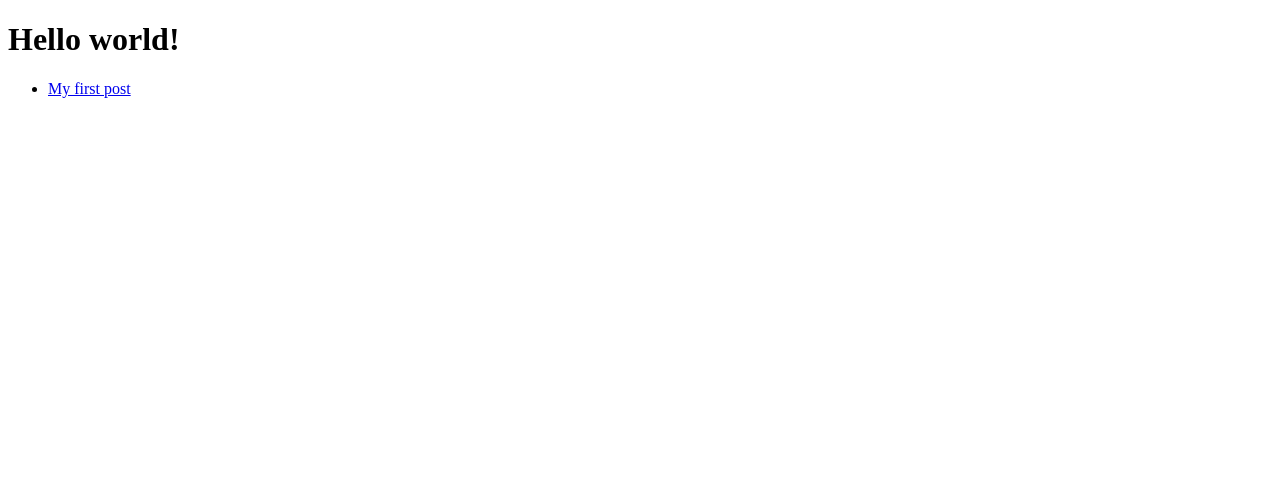
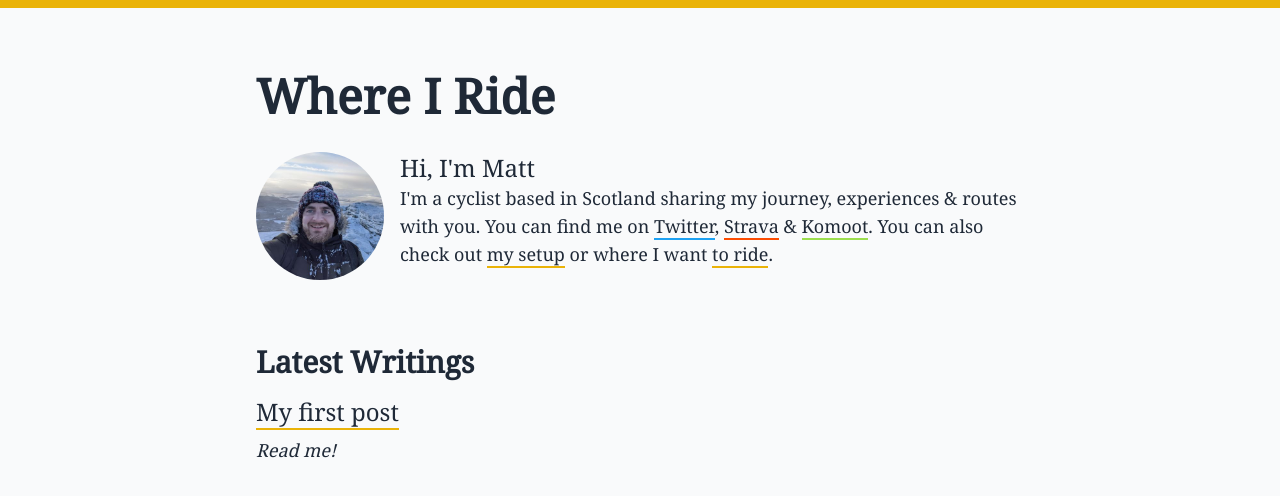
Before and after one commit to mattcorner/whereiride.com, a Next.js app: page / in a window 1280 px wide. Shown: the top 496 px of the page. Built offline with nearby package versions, Linux system fonts and the light colour scheme.

Commit message:
Add bio and style homepage

```diff
--- /dev/null
+++ b/components/Bio.js
@@ -0,0 +1,48 @@
+import Link from "next/link";
+
+export default function Bio() {
+  return (
+    <div className="flex mb-8 md:mb-16">
+      <img
+        src="./images/profile.jpg"
+        className="hidden w-32 h-32 mr-4 rounded-full md:block"
+      />
+      <div className="flex-1 leading-relaxed md:text-lg">
+        <p className="text-2xl">Hi, I'm Matt</p>
+        <p>
+          I'm a cyclist based in Scotland sharing my journey, experiences &
+          routes with you. You can find me on{" "}
+          <a
+            href="https://twitter.com/cornercodes"
+            className="border-twitter border-b-2 hover:text-twitter"
+          >
+            Twitter
+          </a>
+          ,{" "}
+          <a
+            href="https://www.strava.com/athletes/30778675"
+            className="border-strava border-b-2 hover:text-strava"
+          >
+            Strava
+          </a>{" "}
+          &{" "}
+          <a
+            href="https://www.komoot.com/user/1005655042771"
+            className="border-komoot border-b-2 hover:text-komoot"
+          >
+            Komoot
+          </a>
+          . You can also check out{" "}
+          <Link href="/">
+            <a className="border-brand border-b-2 hover:text-brand">my setup</a>
+          </Link>{" "}
+          or where I want{" "}
+          <Link href="/">
+            <a className="border-brand border-b-2 hover:text-brand">to ride</a>
+          </Link>
+          .
+        </p>
+      </div>
+    </div>
+  );
+}
--- a/components/Post.js
+++ b/components/Post.js
@@ -1,6 +1,6 @@
 export default function Post({ title, description, date, content }) {
   return (
-    <article>
+    <article className="prose">
       <h2>{title}</h2>
       <span>{description}</span>
       <p>{date}</p>
--- a/package.json
+++ b/package.json
@@ -10,6 +10,7 @@
   "license": "ISC",
   "dependencies": {
     "autoprefixer": "^10.2.1",
+    "fontsource-noto-serif": "^4.0.0",
     "next": "^10.0.5",
     "postcss": "^8.2.3",
     "react": "^17.0.1",
--- a/pages/_app.js
+++ b/pages/_app.js
@@ -1,7 +1,14 @@
-import "tailwindcss/tailwind.css";
+import "../styles/globals.css";
+import "fontsource-noto-serif/latin.css";
 
 function MyApp({ Component, pageProps }) {
-  return <Component {...pageProps} />;
+  return (
+    <div className="py-8 font-serif antialiased border-t-8 border-brand md:py-16">
+      <div className="mx-4 md:mx-auto md:max-w-3xl">
+        <Component {...pageProps} />
+      </div>
+    </div>
+  );
 }
 
 export default MyApp;
--- a/pages/index.js
+++ b/pages/index.js
@@ -1,25 +1,37 @@
 import { getAllPosts } from "@api";
 import Link from "next/link";
+import Bio from "@components/Bio";
 
-export default function Home(props) {
+export default function Home({ posts }) {
   return (
-    <div>
-      <h1>Hello world!</h1>
-      <ul>
-        {props.posts.map((post) => (
-          <li key={post.slug}>
-            <Link href={`/blog/${post.slug}`}>
-              <a>{post.title}</a>
-            </Link>
-          </li>
+    <>
+      <h1 className="mb-8 text-3xl font-semibold md:text-5xl">Where I Ride</h1>
+      <Bio />
+      <section>
+        <h3 className="mb-4 text-xl font-semibold md:text-3xl">
+          Latest Writings
+        </h3>
+        {posts.map((post) => (
+          <article className="mb-8" key={post.slug}>
+            <h2 className="mb-2 text-xl md:text-2xl">
+              <Link href={`/blog/${post.slug}`}>
+                <a className="border-b-2 border-brand hover:text-brand">
+                  {post.title}
+                </a>
+              </Link>
+            </h2>
+            <p className="italic md:text-lg">{post.description}</p>
+          </article>
         ))}
-      </ul>
-    </div>
+      </section>
+    </>
   );
 }
 
 export async function getStaticProps() {
-  const posts = getAllPosts();
+  const posts = getAllPosts().filter(
+    (post) => !post.draft || process.env.NODE_ENV === "development"
+  );
   return {
     props: {
       posts,
--- /dev/null
+++ b/styles/globals.css
@@ -0,0 +1,12 @@
+@tailwind base;
+@tailwind components;
+@tailwind utilities;
+
+@layer base {
+  body {
+    @apply text-gray-800 bg-gray-50;
+  }
+}
+
+@layer components {
+}
--- a/tailwind.config.js
+++ b/tailwind.config.js
@@ -1,6 +1,18 @@
+const colors = require("tailwindcss/colors");
+
 module.exports = {
   purge: ["./**/*.js"],
   theme: {
+    colors: {
+      brand: colors.yellow[500],
+      gray: colors.coolGray,
+      twitter: "#1DA1F2",
+      strava: "#fc4c02",
+      komoot: "#9cde4e",
+    },
+    fontFamily: {
+      serif: ["Noto Serif", "serif"],
+    },
     extend: {},
   },
   variants: {
```
Also changed, not shown: public/images/profile.jpg (added), 1 other file (tests, documents, lock files or other folders).
